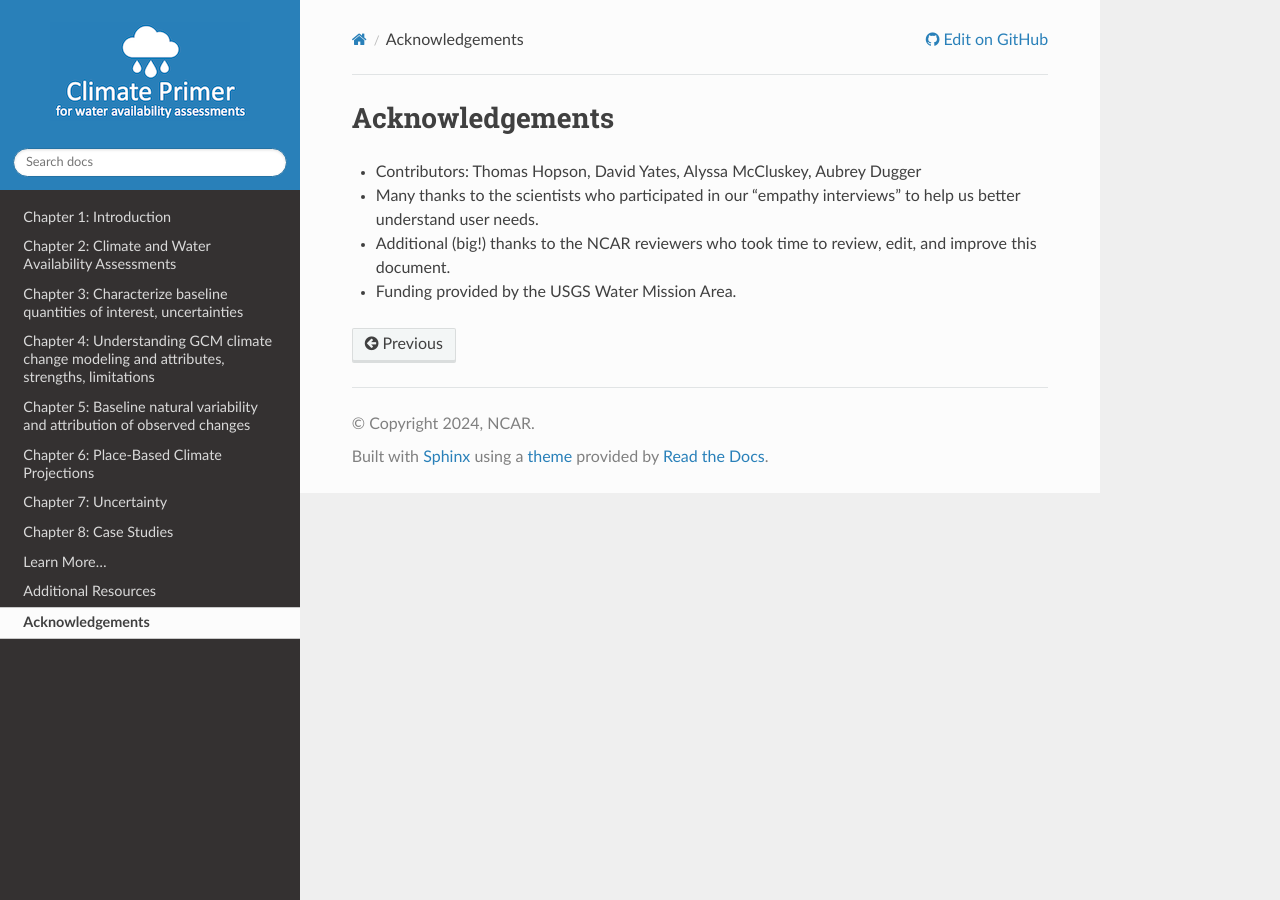
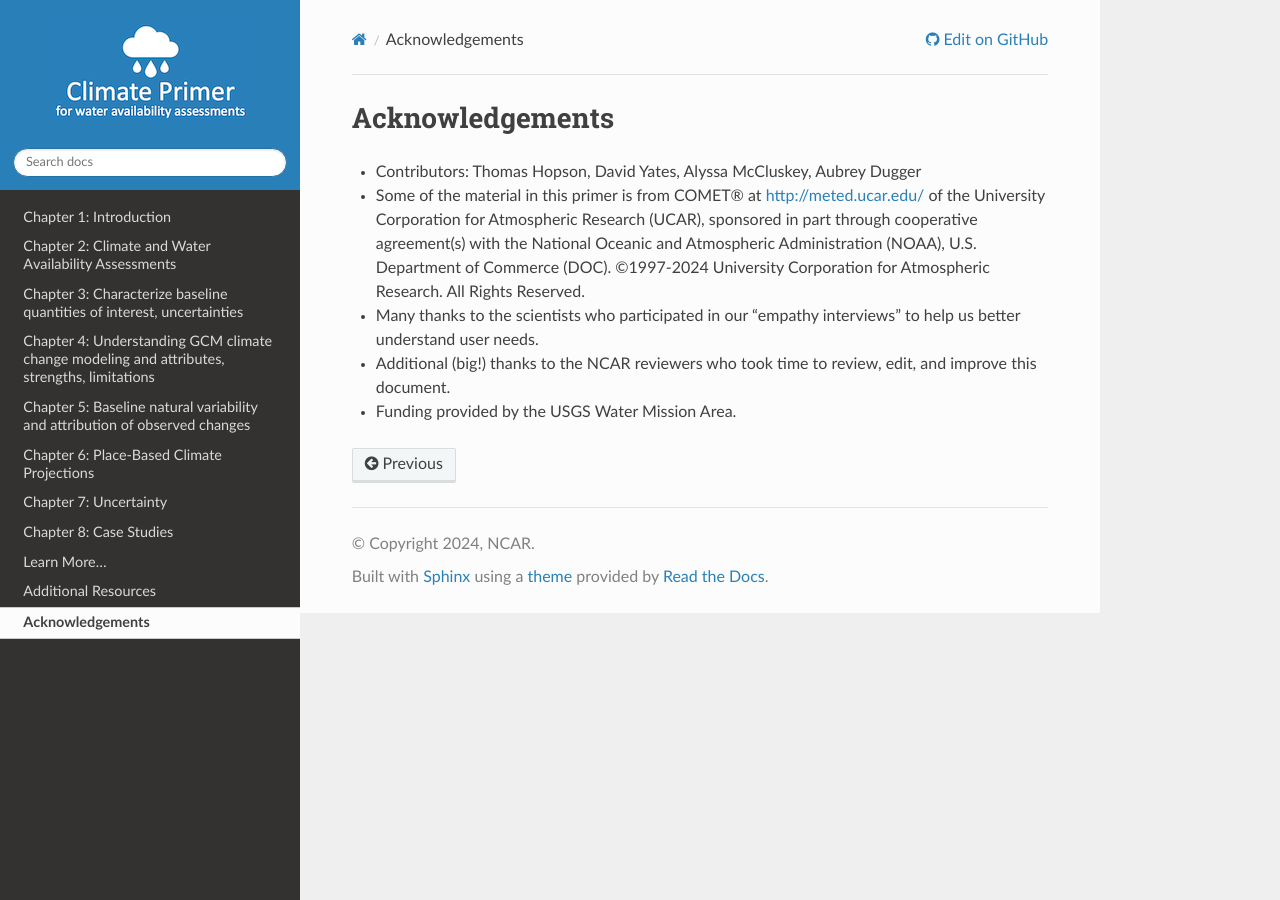
Before and after one commit to NCAR/climate-primer-water, a Sphinx documentation site: the page built from doc/acknowledgements.rst, in a window 1280 px wide. Built offline with Sphinx 7.4.7 and the Read the Docs theme 2.0.0, drawn with Linux system fonts in a browser that asks for light colours.

Commit message:
Update acknowledgements.rst

```diff
--- a/doc/acknowledgements.rst
+++ b/doc/acknowledgements.rst
@@ -4,6 +4,7 @@
 ================
 
 - Contributors: Thomas Hopson, David Yates, Alyssa McCluskey, Aubrey Dugger
+- Some of the material in this primer is from COMET® at http://meted.ucar.edu/ of the University Corporation for Atmospheric Research (UCAR), sponsored in part through cooperative agreement(s) with the National Oceanic and Atmospheric Administration (NOAA), U.S. Department of Commerce (DOC). ©1997-2024 University Corporation for Atmospheric Research. All Rights Reserved.
 - Many thanks to the scientists who participated in our "empathy interviews" to help us better understand user needs.
 - Additional (big!) thanks to the NCAR reviewers who took time to review, edit, and improve this document.
 - Funding provided by the USGS Water Mission Area.
```
